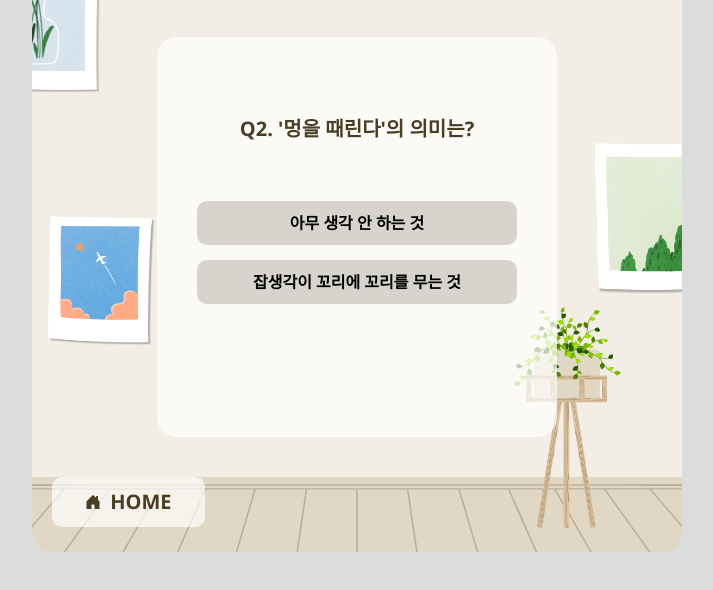
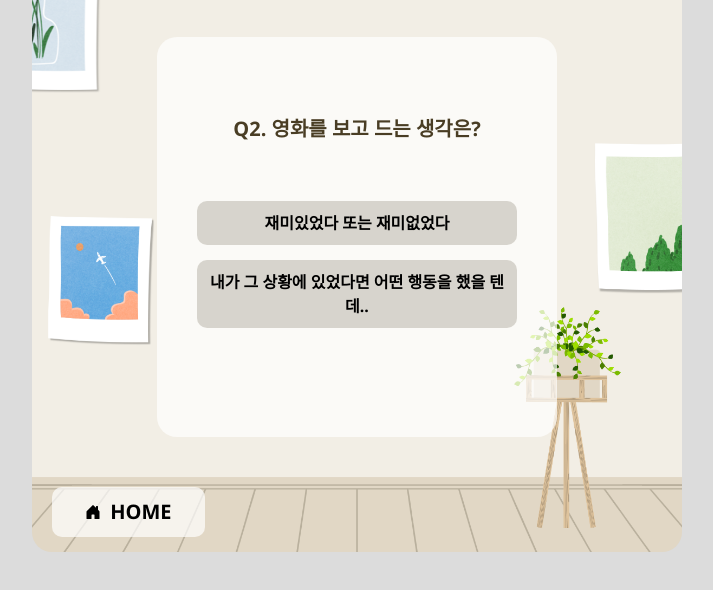
Before and after one commit to ryeowon/easy_mbti, a plain HTML site: page page3.html in a window 1280 px wide. Both pictures are taken after a click on the button "바로 친구들과 약속을 잡는다.". Shown: the part 122-712 px from the top of the page, without its empty margins (283-996 px from the left). Drawn offline with nearby package versions, Linux system fonts and the light colour scheme.

Commit message:
홈버튼 div -> button 변경

```diff
--- a/page3.html
+++ b/page3.html
@@ -25,11 +25,11 @@
         <button id = "btn2">혼자만의 시간을 즐긴다.</button>
       </div>
       <a href="./index.html">
-        <div class="main_button w-25">
+        <button class="main_button w-25">
           <svg xmlns="http://www.w3.org/2000/svg" width="20" height="20" fill="currentColor" class="bi bi-house-door-fill" viewBox="0 0 20 20">
             <path d="M6.5 14.5v-3.505c0-.245.25-.495.5-.495h2c.25 0 .5.25.5.5v3.5a.5.5 0 0 0 .5.5h4a.5.5 0 0 0 .5-.5v-7a.5.5 0 0 0-.146-.354L13 5.793V2.5a.5.5 0 0 0-.5-.5h-1a.5.5 0 0 0-.5.5v1.293L8.354 1.146a.5.5 0 0 0-.708 0l-6 6A.5.5 0 0 0 1.5 7.5v7a.5.5 0 0 0 .5.5h4a.5.5 0 0 0 .5-.5z"/>
           </svg>
-          HOME</div>
+          HOME</button>
       </a>
 
     </div>
@@ -54,9 +54,9 @@
           case 1:
             mbti.push("E");
             step = 2;
-            question.innerHTML = "Q2. '멍을 때린다'의 의미는?"
-            button1.innerHTML = "아무 생각 안 하는 것"
-            button2.innerHTML = "잡생각이 꼬리에 꼬리를 무는 것"
+            question.innerHTML = "Q2. 영화를 보고 드는 생각은?"
+            button1.innerHTML = "재미있었다 또는 재미없었다"
+            button2.innerHTML = "내가 그 상황에 있었다면 어떤 행동을 했을 텐데.."
             break;
           case 2:
             mbti.push("S");
@@ -99,9 +99,9 @@
           case 1:
             mbti.push("I");
             step = 2;
-            question.innerHTML = "Q2. '멍을 때린다'의 의미는?"
-            button1.innerHTML = "아무 생각 안 하는 것"
-            button2.innerHTML = "잡생각이 꼬리에 꼬리를 무는 것"
+            question.innerHTML = "Q2. 영화를 보고 드는 생각은?"
+            button1.innerHTML = "재미있었다 또는 재미없었다"
+            button2.innerHTML = "내가 그 상황에 있었다면 어떤 행동을 했을 텐데.."
             break;
           case 2:
             mbti.push("N");
--- a/style.css
+++ b/style.css
@@ -34,6 +34,7 @@ a:hover {
   text-align: center;
   font-weight: bold;
   font-size: 20px;
+  border: none;
 }
 
 .main_button:hover {
```
